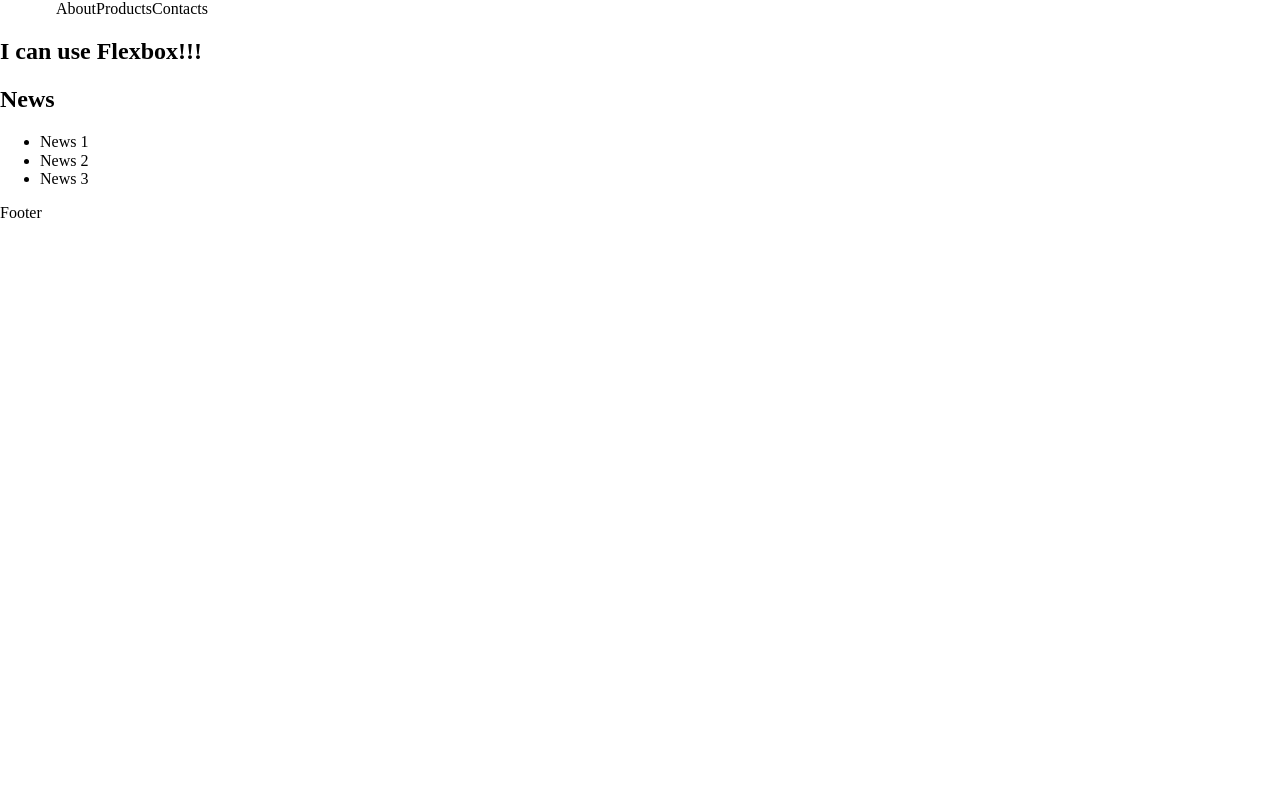
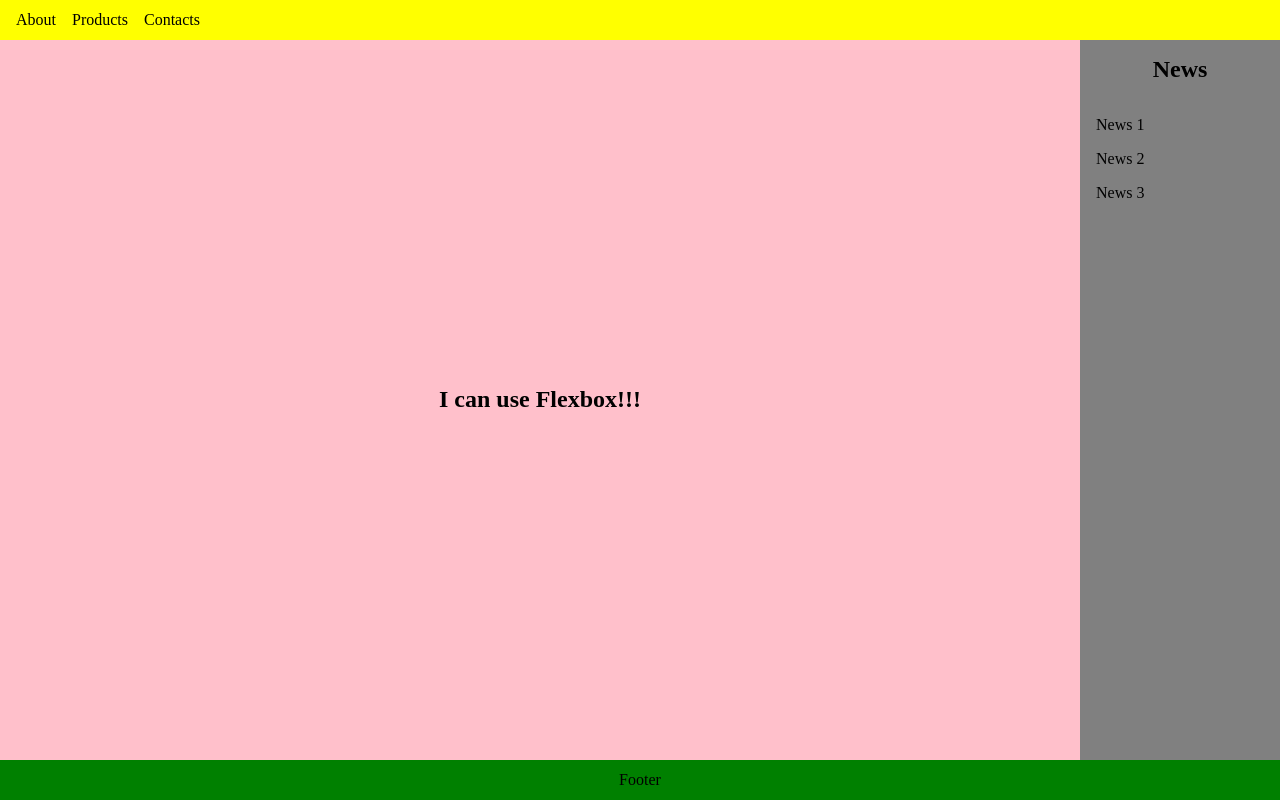
Before and after one commit to Alex666777666/Flexbox-layout, a plain HTML site: page index.html in a window 1280 px wide. Drawn offline with nearby package versions, Linux system fonts and the light colour scheme.

Commit message:
Update styles.css

```diff
--- a/styles.css
+++ b/styles.css
@@ -1,57 +1,70 @@
-.header {
-  height: 40px;
-  background-color: yellow;
-  align-items: center;
-  display: flex;
-}
-.footer {
-  height: 40px;
-  background-color: green;
-  display: flex;
-}
-.navigation {
-  margin: 0;
-  display: flex;
-  list-style-type: none;
-  margin-left: 16px;
-}
-.navigation_item {
-  margin-right: 10px;
-}
-.footer_text {
-  margin: auto;
-}
-.page {
+body {
   display: flex;
   flex-direction: column;
   min-height: 100vh;
 }
-.content {
+
+header {
+  height: 40px;
+  background-color: yellow;
+  display: flex;
+  align-items: center;
+}
+
+.navigation {
+  margin: 0;
+  padding: 0;
+  display: flex;
+  list-style-type: none;
+}
+
+.navigation li {
+  margin-left: 16px;
+}
+
+main {
+  display: flex;
   flex-grow: 1;
-  display: flex;
 }
-.dashboard {
+
+section {
   display: flex;
   flex-grow: 1;
   background-color: pink;
-  justify-content: center;
-  align-items: center;
 }
-.news {
+
+section h2 {
+  margin: auto;
+}
+
+aside {
+  display: flex;
+  background-color: grey;
   width: 200px;
-  background-color: gray;
-  justify-content: center;
-  align-items: center;
+  flex-direction: column;
 }
-.label {
-  display: flex;
-  justify-content: center;
-  align-items: center;
+
+aside h2 {
+  text-align: center;
+  margin: 16px;
 }
-.news_item {
+
+aside ul {
+  margin: 0;
+  padding: 0;
+}
+
+aside ul li {
+  list-style-type: none;
   margin: 16px;
+}
+
+footer {
   display: flex;
   height: 40px;
-  list-style-type: none;
-  flex-direction: column;
+  background-color: green;
 }
+
+span {
+  margin: auto;
+}
```
